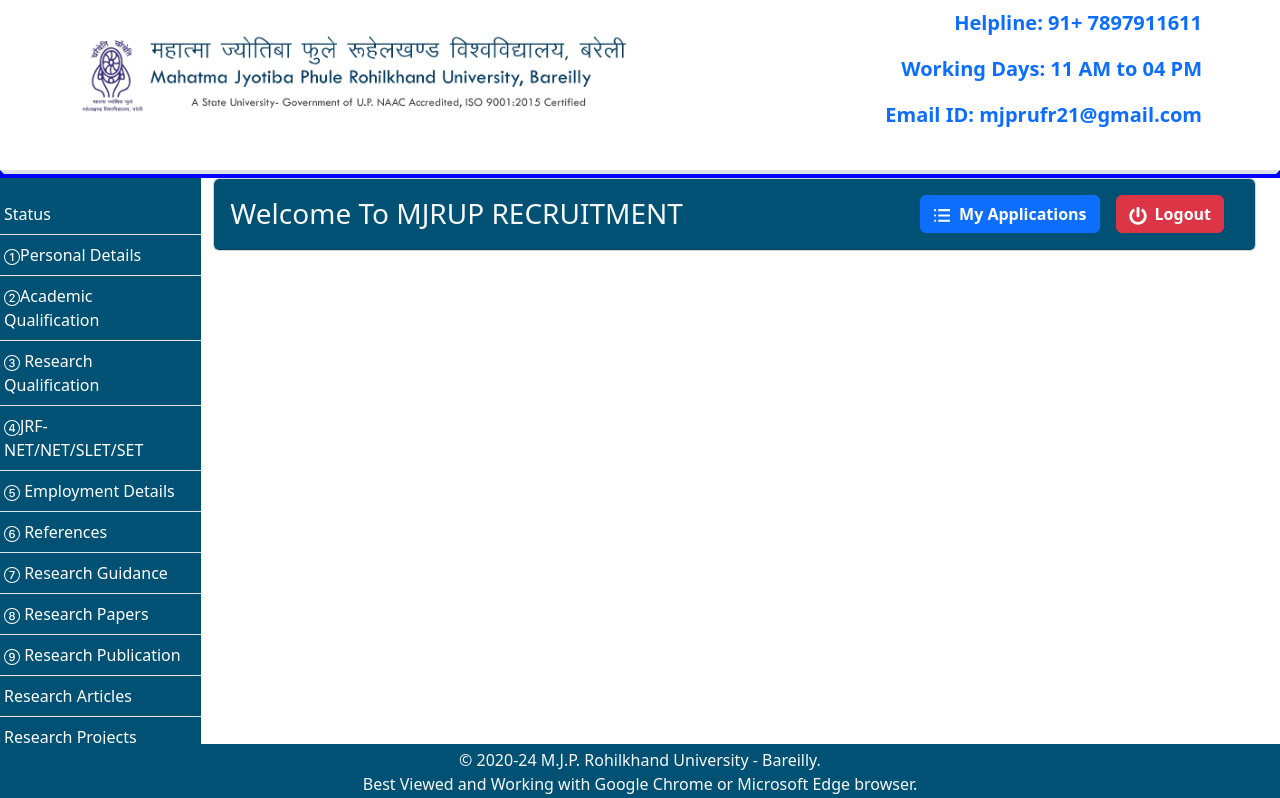
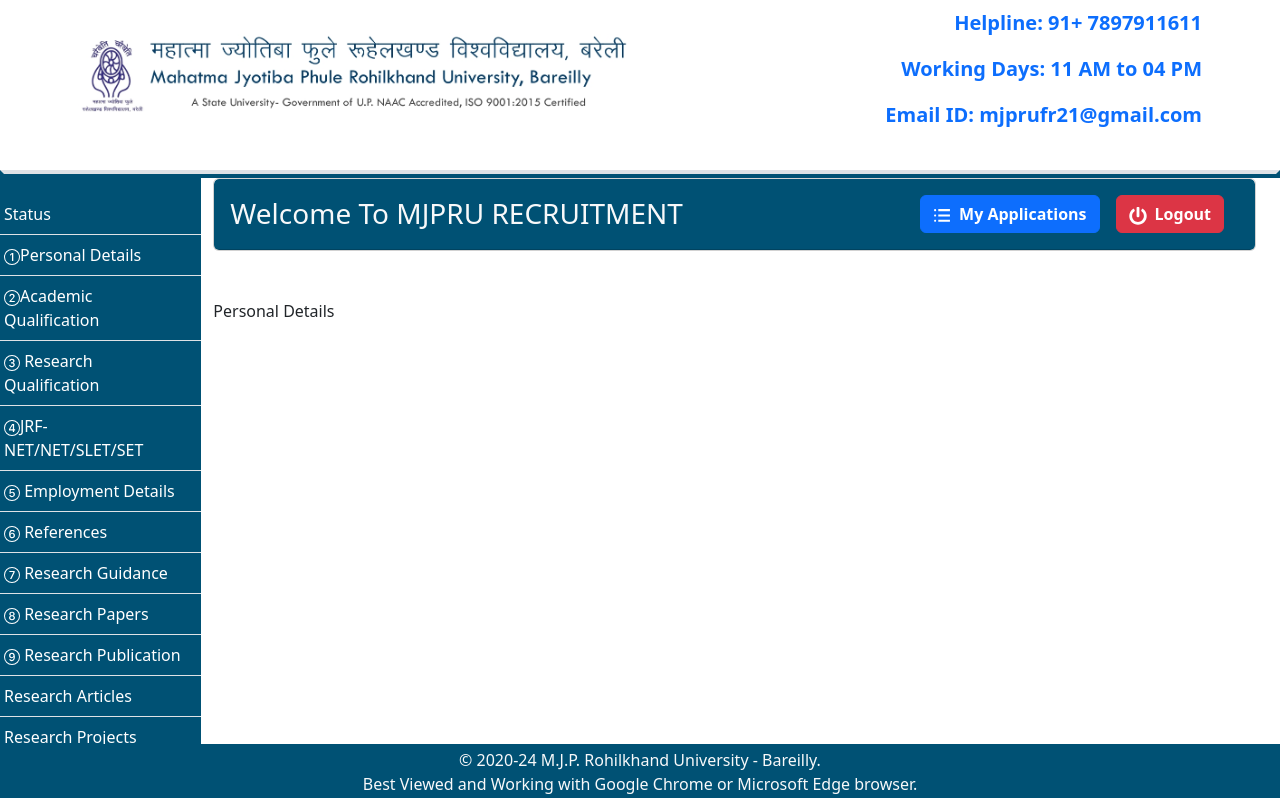
Before and after one commit to reconroy/mjpru-react, a React (Create React App) app: page /user/PersonalDetails in a window 1280 px wide. Shown: the top 798 px of the page. Built offline with nearby package versions, Linux system fonts and the light colour scheme.

Commit message:
Routes Set For After Login Components

```diff
--- a/src/App.js
+++ b/src/App.js
@@ -37,6 +37,7 @@ function App() {
           <Route path="/new-user" element={<NewUserWithSpinner />} />
           <Route path="/registration-page" element={<RegistrationFormWithSpinner />} />
           <Route path="/registration-complete" element={<RegistrationCompleteWithSpinner />} />
+          <Route path="/user" element={<UserLayoutWithSpinner />} />
           <Route path="/user/*" element={<UserLayoutWithSpinner />} />
           <Route path="/user/applicationlist" element={<ApplicationListWithSpinner />} />
         </Routes>
--- a/src/components/LoginPanel.jsx
+++ b/src/components/LoginPanel.jsx
@@ -37,7 +37,7 @@ const LoginPanel = () => {
                         <div className='m-3 d-flex justify-content-between align-items-center'>
                             <Link to="/forgot-password">Forgot Password?</Link>
                             <Link to="/">Back To Home</Link>
-                            <Link to={"/user/*"} type="submit" className="btn btn-primary card-button">Submit</Link>
+                            <Link to={"/user/applicationlist"} type="submit" className="btn btn-primary card-button">Submit</Link>
                         </div>
                     </form>
                 </div>
--- a/src/components/Topbar.jsx
+++ b/src/components/Topbar.jsx
@@ -18,7 +18,7 @@ const Topbar = () => {
         </div>
       </div>
       <div className="">
-        <div className="border-top border-4 mt-3" style={{ border: '3px solid blue' }}></div>
+        <div className="border-top border-4 mt-3" style={{ border: '3px solid #005174' }}></div>
       </div>
     </div>
   );
--- a/src/components/user/AfterLoginTopBar.jsx
+++ b/src/components/user/AfterLoginTopBar.jsx
@@ -9,9 +9,9 @@ const AfterLoginTopBar = () => {
     <div className="">
       <div className="card mb-5">
         <div className="card-header text-light p-3 rounded-bottom-1 d-flex flex-column flex-md-row align-items-center justify-content-between" style={{backgroundColor:"#005174"}}>
-          <h3 className="text-center text-md-start mb-3 mb-md-0">Welcome To MJRUP RECRUITMENT</h3>
+          <h3 className="text-center text-md-start mb-3 mb-md-0">Welcome To MJPRU RECRUITMENT</h3>
           <div className="d-flex flex-column flex-md-row justify-content-center align-items-center">
-            <Link to={"/"} className="btn btn-primary mb-2 mb-md-0 me-0 me-md-3 fw-bold card-button">
+            <Link to="/user/applicationlist" className="btn btn-primary mb-2 mb-md-0 me-0 me-md-3 fw-bold card-button">
               <TfiMenuAlt size={18} className="me-2 " />
               My Applications
             </Link>
--- a/src/components/user/ApplicationList.jsx
+++ b/src/components/user/ApplicationList.jsx
@@ -1,5 +1,6 @@
 import React from "react";
 import { FaFile } from "react-icons/fa";
+import { Link } from "react-router-dom";
 // import { Link } from "react-router-dom";
 
 const ApplicationList = () => {
@@ -62,7 +63,7 @@ const ApplicationList = () => {
                                     <td>2024-08-12</td>
                                     <td>Completed </td>
                                     <td>
-                                        <a href="/">Click here to Fill</a>
+                                        <Link to="/user">Click here to Fill</Link>
                                         {/* <button className="btn btn-sm btn-primary me-2">Print</button>
                     <button className="btn btn-sm btn-secondary">Update</button> */}
                                     </td>
--- /dev/null
+++ b/src/components/user/PersonalDetails.jsx
@@ -0,0 +1,11 @@
+import React from 'react'
+
+const PersonalDetails = () => {
+  return (
+    <div>
+      Personal Details
+    </div>
+  )
+}
+
+export default PersonalDetails
--- a/src/components/user/Sidebar.jsx
+++ b/src/components/user/Sidebar.jsx
@@ -4,9 +4,10 @@ import 'bootstrap/dist/css/bootstrap.min.css';
 import AfterLoginTopBar from "./AfterLoginTopBar";
 // ---------------- numbers--------------------------
 import { Bs1Circle, Bs2Circle, Bs3Circle, Bs4Circle, Bs5Circle, Bs6Circle, Bs7Circle, Bs8Circle, Bs9Circle } from "react-icons/bs";
-import { Route, Routes } from 'react-router-dom';
+import { Link, Route, Routes } from 'react-router-dom';
 import ApplicationList from './ApplicationList';
-
+import Status from './Status';
+import PersonalDetails from './PersonalDetails';
 
 const Sidebar = () => {
   return (
@@ -18,10 +19,10 @@ const Sidebar = () => {
           style={{ backgroundColor: "#005174" }}
         >
           <Nav className="flex-column mt-3">
-            <Nav.Link href="#home" className="text-white border-bottom d-flex align-items-center">
+            <Nav.Link as={Link} to="/user" className="text-white border-bottom d-flex align-items-center">
               <span className="d-none d-md-inline">Status</span>
             </Nav.Link>
-            <Nav.Link href="#link" className="text-white border-bottom d-flex align-items-center">
+            <Nav.Link as={Link} to="/user/PersonalDetails" className="text-white border-bottom d-flex align-items-center">
               <span className="d-none d-md-inline"><Bs1Circle />Personal Details</span>
             </Nav.Link>
             <Nav.Link href="#link" className="text-white border-bottom d-flex align-items-center">
@@ -90,7 +91,8 @@ const Sidebar = () => {
           <Container fluid className="main-content">
             <AfterLoginTopBar />
             <Routes>
-              <Route path='/application' element={<ApplicationList />} />
+              <Route path='/' element={<Status />} />
+              <Route path='/PersonalDetails' element={<PersonalDetails />} />
             </Routes>
           </Container>
         </Col>
--- /dev/null
+++ b/src/components/user/Status.jsx
@@ -0,0 +1,11 @@
+import React from 'react'
+
+const Status = () => {
+  return (
+    <div>
+      Status
+    </div>
+  )
+}
+
+export default Status
```
